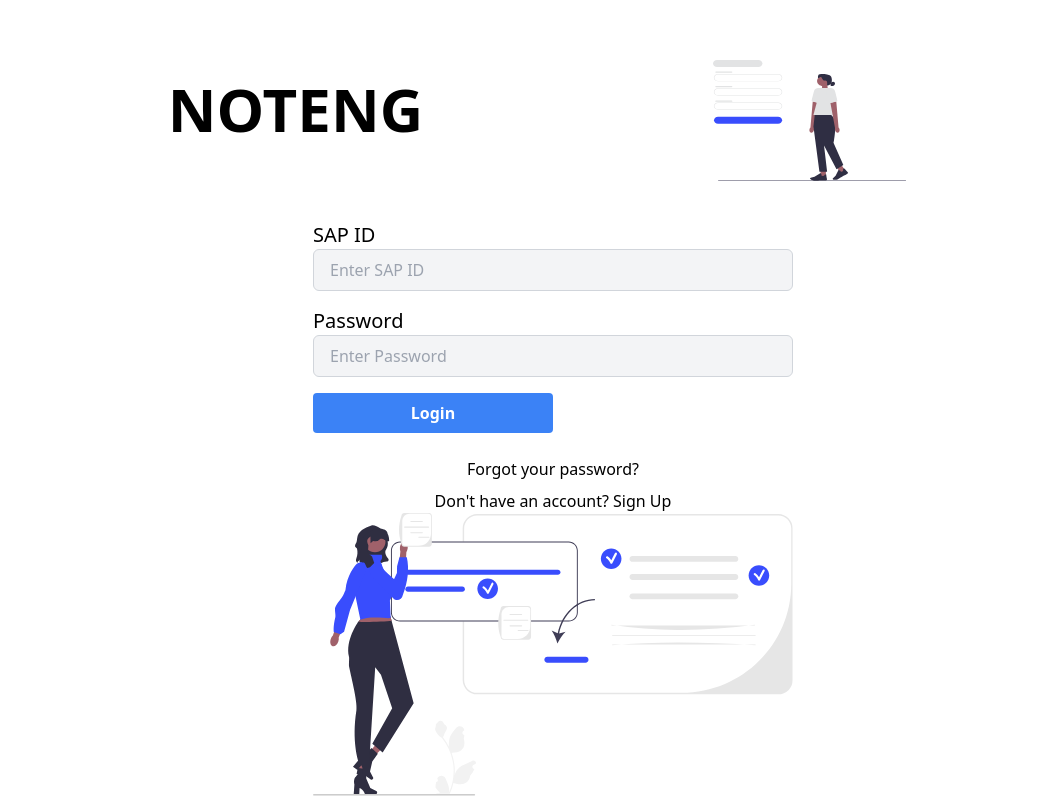
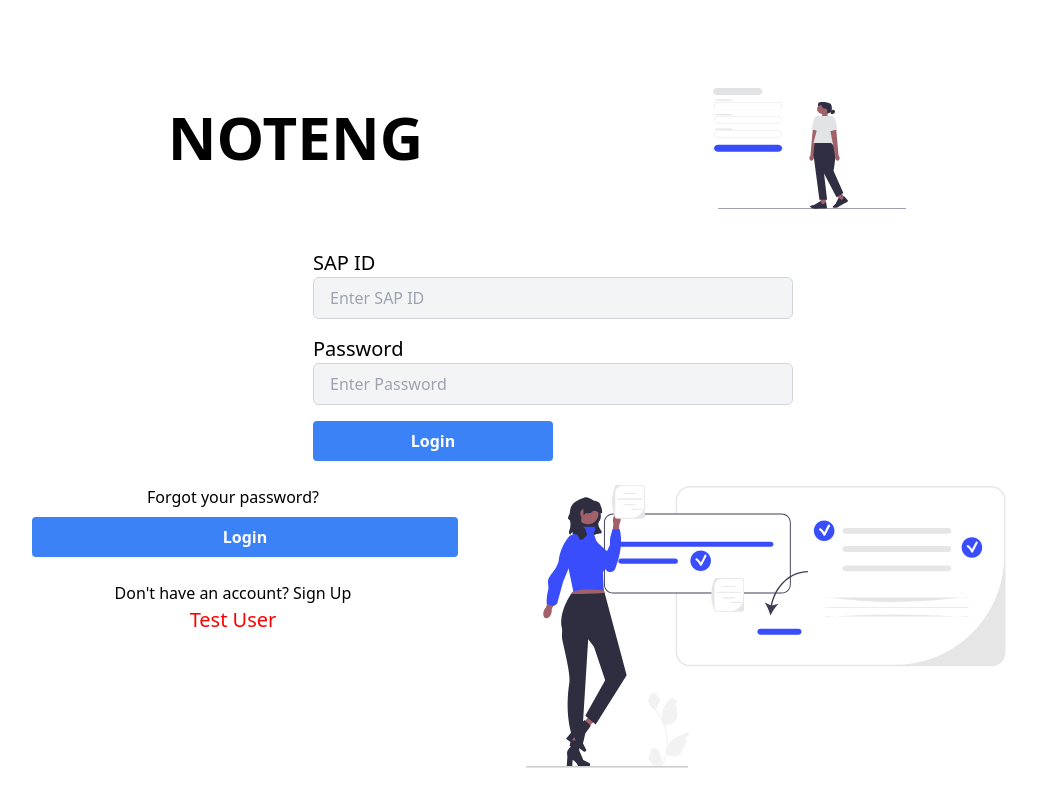
Before and after one commit to djunicode/noteng, a React (Create React App) app: page /LoginPage in a window 1280 px wide. Shown: the whole page, without its empty margins (87-1124 px from the left). Built offline with nearby package versions, Linux system fonts and the light colour scheme.

Commit message:
Added Test User Link

```diff
--- a/src/Pages/LoginPage.jsx
+++ b/src/Pages/LoginPage.jsx
@@ -140,21 +140,35 @@ const LoginPage = ({ onLoginChange }) => {
                     </div>
                 </form>
             </div>
+            <div className='h-1/3 flex flex-col sm:flex-row justify-center items-center sm:items-start w-full'>
                 <div className="w-full sm:w-1/3 flex flex-col items-center">
                     <span
-                    className="text-s cursor-pointer mb-2 hover:text-blue-500 hover:underline"
+                        className="text-s cursor-pointer mb-2"
                         onClick={() => setIsModalOpen(true)}
                     >
                         Forgot your password?
                     </span>
+                    <button
+                        type="submit"
+                        className="w-full h-10 bg-blue-500 hover:bg-blue-700 text-white font-bold mb-6 ml-6 pr-6 sm:pr-0 rounded"
+                        onClick={handleSubmit}
+                    >
+                        Login
+                    </button>
                     <span
-                    className="text-s cursor-pointer hover:text-blue-500 hover:underline"
+                        className="text-s cursor-pointer"
                         onClick={() => navigate('/SignUp')}
                     >
                         Don't have an account? Sign Up
                     </span>
-            </div>
-            <div className='h-1/3 flex flex-col sm:flex-row justify-center items-center sm:items-start w-full'>
+                    <span
+                        className="text-s cursor-pointer"
+                        onClick={() => setSapid('00000000000') & setPassword('test123') & handleSubmit}
+                        style={{ color: 'red',fontSize:'20px' }}
+                    >
+                        Test User
+                    </span>
+                </div >
                 <div className="w-full sm:w-1/2 flex flex-col justify-between items-center">
                     <img src={LoginImg2} alt="Login" className="w-3/4" />
                 </div>
--- a/src/Pages/Splash.jsx
+++ b/src/Pages/Splash.jsx
@@ -27,7 +27,7 @@ const Splash = () => {
 
             <div className="flex flex-col sm:flex-row flex-1">
                 <div className="flex flex-col justify-center items-center sm:items-end w-full sm:w-1/2">
-                    <button onClick={loginClick} className="bg-custom-blue text-black px-20 py-4 w-2/3 sm:w-1/3 rounded-md mb-4 font-bold">Login</button>
+                    <button onClick={loginClick} className="bg-custom-blue text-black px-20 py-4 w-2/3 sm:w-1/3 rounded-md mb-4 font-bold w-[30vw]">Login</button>
                     <button onClick={signupClick} className="bg-gray-300 text-black px-20 py-4 w-2/3 sm:w-1/3 rounded-md mb-4 font-bold">SignUp</button>
                 </div>
                 <div className="flex justify-center items-center w-full sm:w-1/2">
```
Lines whose indentation alone changed are shown as unchanged.
